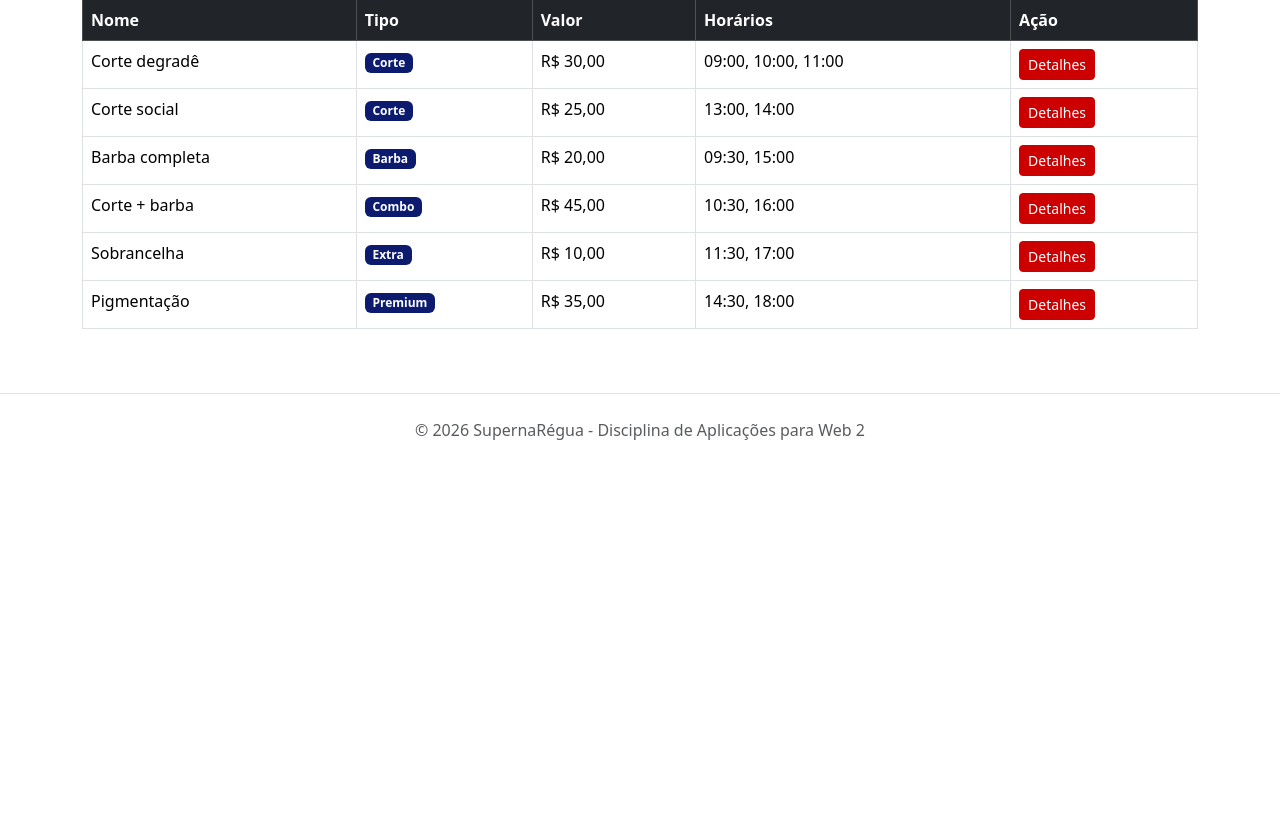
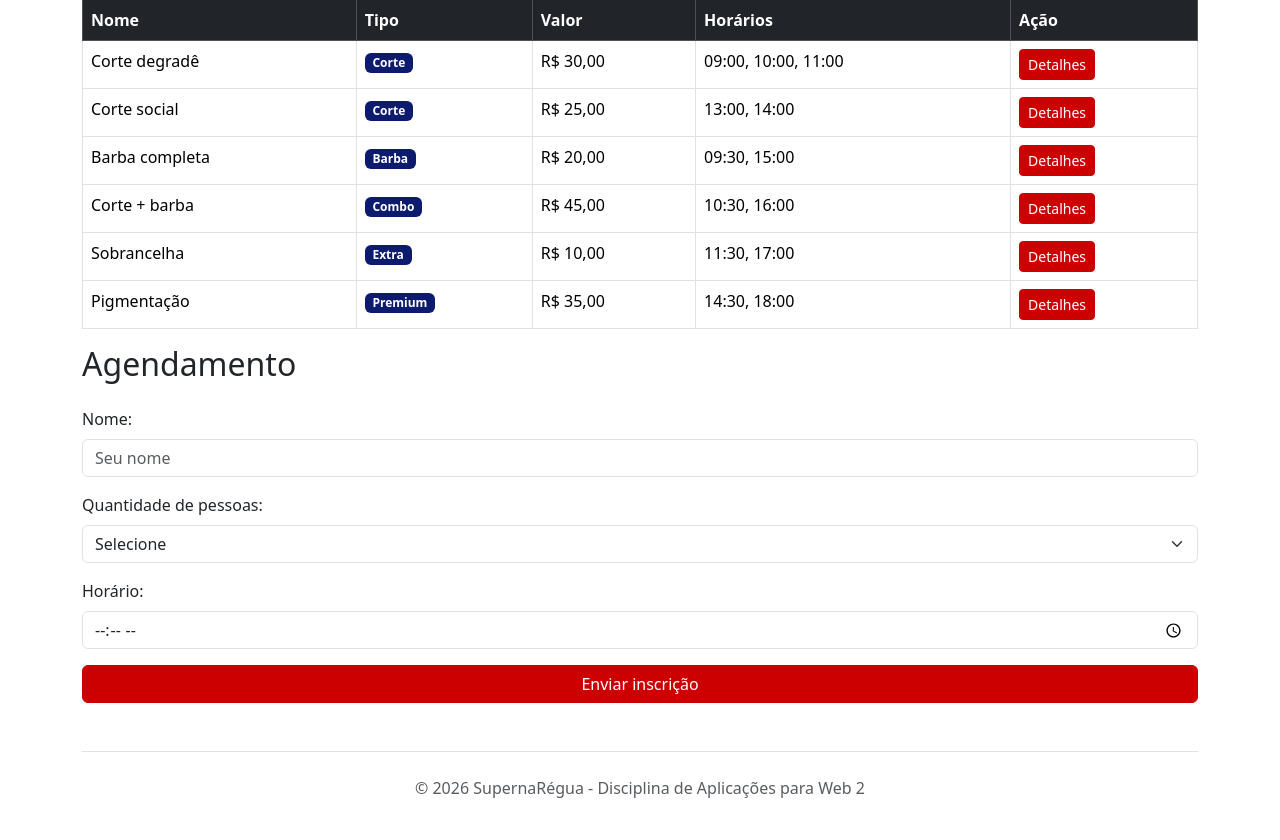
Before and after one commit to RafaBs10/Trabalho_Web2_SuperNaRegua, a PHP site: page /index.php in a window 1280 px wide. Shown: the part 246-1086 px from the top of the page. Before the commit the page ends 686 px from the top, so only its background shows below. Run offline with PHP 8.4, Linux system fonts and the light colour scheme.

Commit message:
FormAgendamento

```diff
--- a/TrabalhoWeb/index.php
+++ b/TrabalhoWeb/index.php
@@ -9,6 +9,7 @@ if (isset($_GET['tipo'])) {
 } else {
     $listaFiltrada = $servicos;
 }
+
 
 $totalServicos = count($listaFiltrada);
 
@@ -75,7 +76,44 @@ foreach ($servicos as $servico) {
                 <?php endforeach; ?>
             </tbody>
         </table>
+
+
+        <div>
+            <div class="card-body">
+
+                <h2 class="mb-4">Agendamento</h2>
+
+                <form action="confirmacao.php" method="post">
+
+                    <div class="mb-3">
+                        <label for="nome" class="form-label">Nome:</label>
+                        <input type="text" name="nome" id="nome" placeholder="Seu nome" required maxlength="30"
+                            class="form-control">
+                    </div>
+
+                    <div class="mb-3">
+                        <label for="pessoa" class="form-label">Quantidade de pessoas:</label>
+                        <select name="pessoa" id="pessoa" class="form-select" required>
+                            <option value="">Selecione</option>
+                            <option value="1">1 pessoa</option>
+                            <option value="2">2 pessoas</option>
+                        </select>
+                    </div>
+
+                    <div class="mb-3">
+                        <label for="horario" class="form-label">Horário:</label>
+                        <input type="time" name="horario" id="horario" required class="form-control">
+                    </div>
+
+                    <button type="submit" class="btn btn-primary w-100">Enviar inscrição</button>
+
+                </form>
+
+            </div>
+        </div>
+
     </div>
-</div>
 
-<?php require 'footer.php'; ?>
+
+
+    <?php require 'footer.php'; ?>
```
